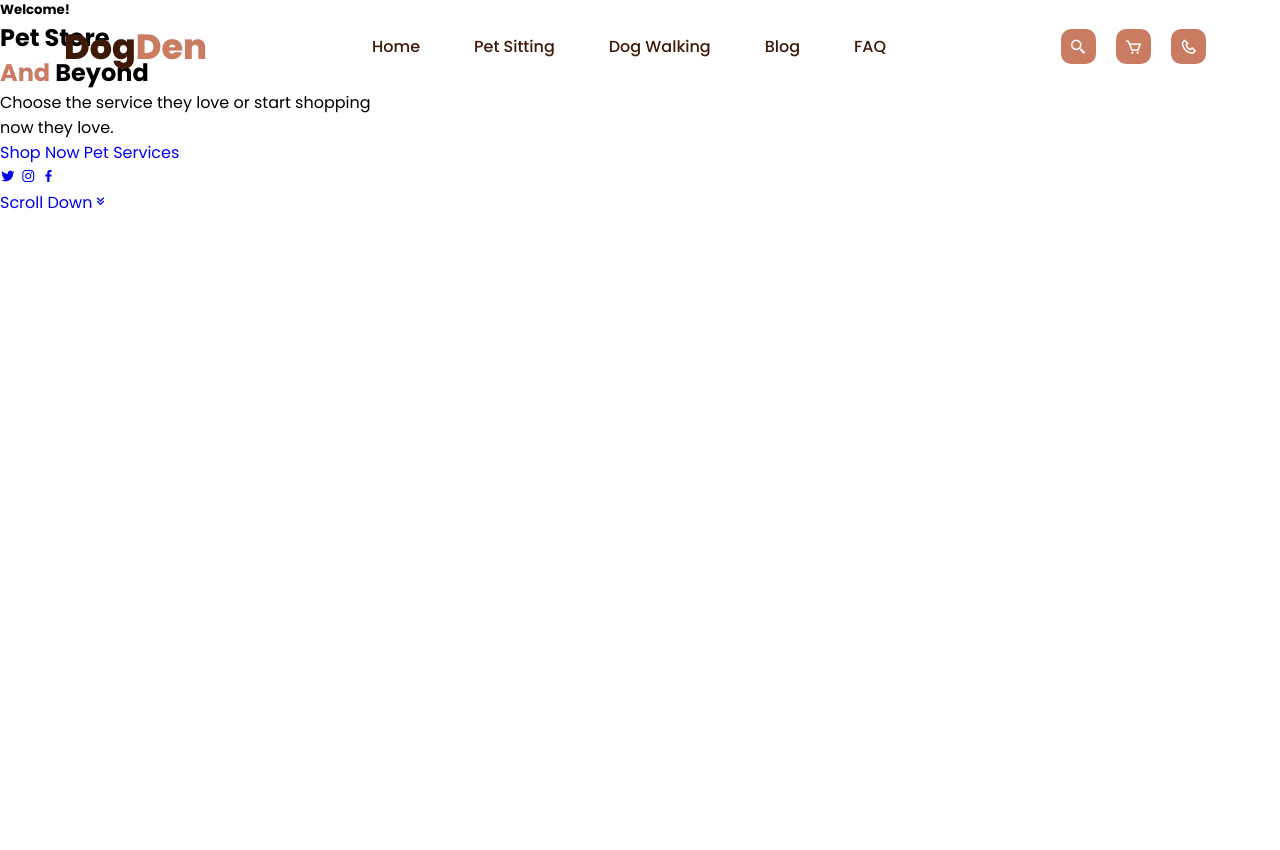
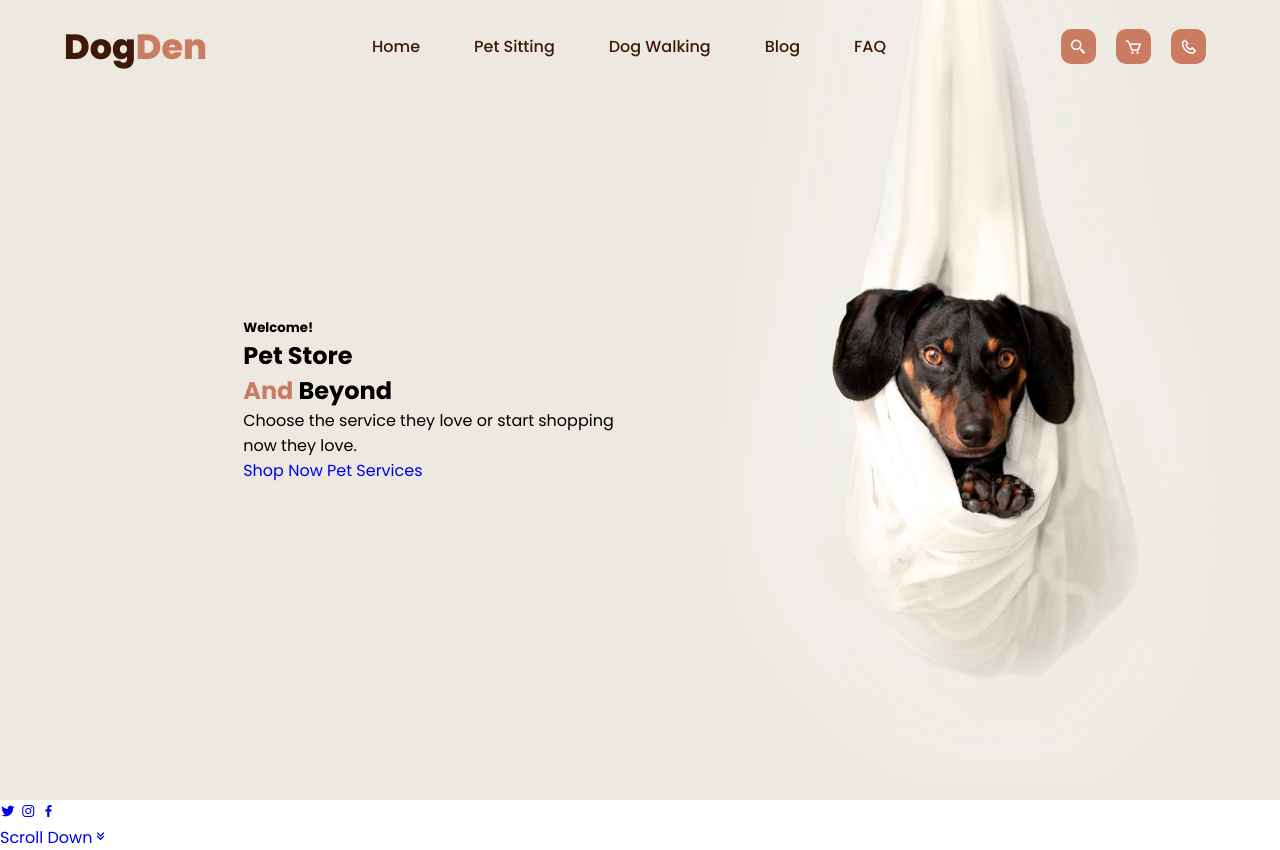
Before and after one commit to Darek-Ryszka/HTML_CSS_Fit-Panda, a plain HTML site: page index.html in a window 1280 px wide. Before the commit the page ends 800 px from the top, so only its background shows below. Drawn offline with nearby package versions, Linux system fonts and the light colour scheme; files that its build step writes are made by us from their sources; files whose address does not match are found by name.

Commit message:
Add main-header style in CSS

```diff
--- a/style.css
+++ b/style.css
@@ -72,3 +72,17 @@ span{
 	margin-left: 10px;
 	display: none;
 }
+.main-header{
+	width: 100%;
+	height: 100vh;
+	background: url(../img/pet.png);
+	background-size: cover;
+	background-position: center;
+	position: relative;
+	display: grid;
+	grid-template-columns: repeat(1, 1fr);
+	align-items: center;
+}
+section{
+	padding: 0 19%;
+}
```
